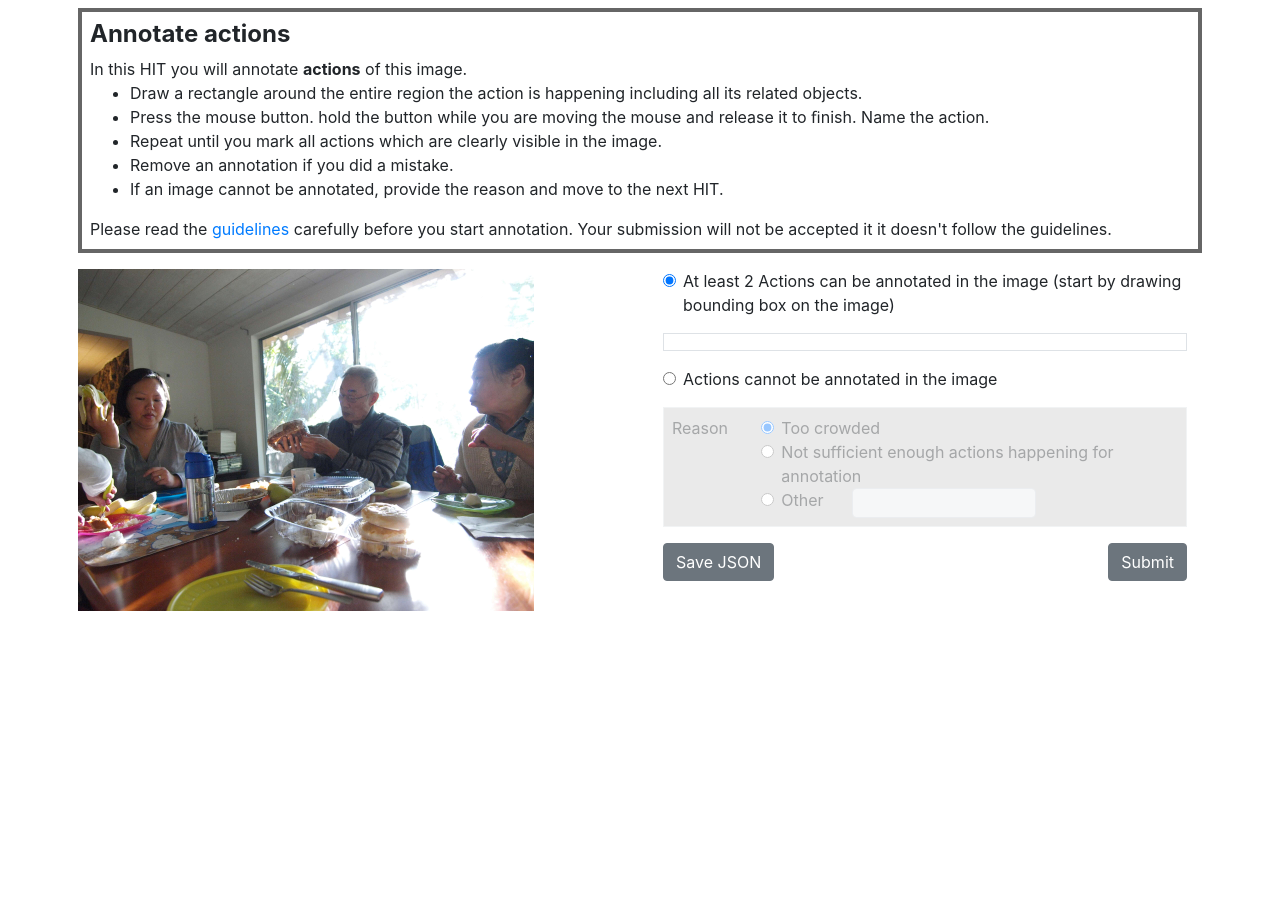
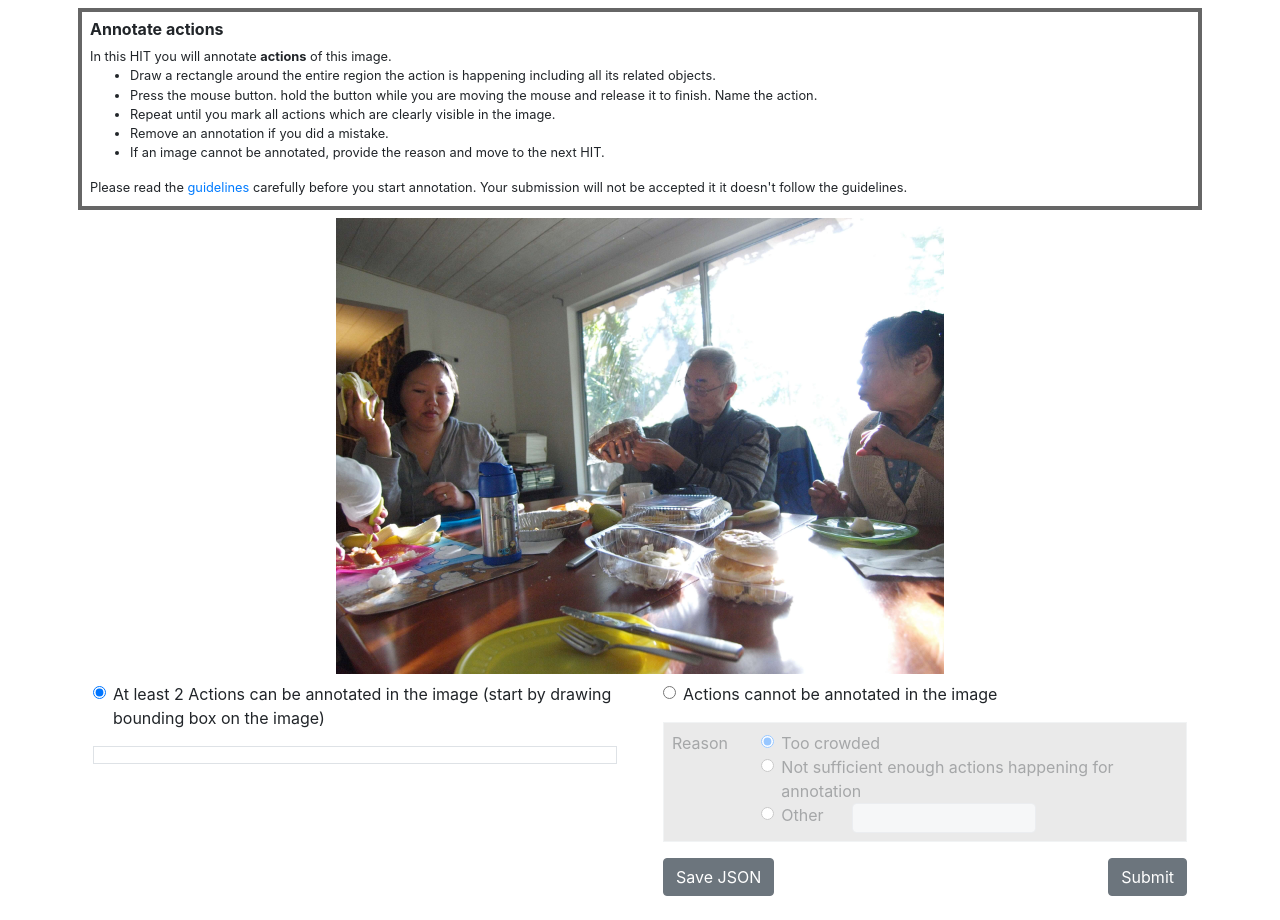
Before and after one commit to sutd-statnlp/design-statnlp-web-annotated-action, a Vue app: page / in a window 1280 px wide. Before the commit the page ends 800 px from the top, so only its background shows below. Built offline with nearby package versions, Linux system fonts and the light colour scheme.

Commit message:
update homepage with bigger image in the middle

```diff
--- a/src/components/GuideHeader.vue
+++ b/src/components/GuideHeader.vue
@@ -1,9 +1,9 @@
 <template>
   <div class="m-guide-header row p-2">
     <div class="col p-2">
-      <h4>
+      <h6>
         <strong>Annotate actions</strong>
-      </h4>
+      </h6>
       <span>
         In this HIT you will annotate <strong>actions</strong> of this image.
       </span>
@@ -33,4 +33,7 @@ export default {
   .m-guide-header .col {
     border: 4px solid #666666;
   }
+  .m-guide-header {
+    font-size: 0.8em;
+  }
 </style>
--- a/src/pages/HomePage.vue
+++ b/src/pages/HomePage.vue
@@ -1,10 +1,11 @@
 <template>
-  <div class="m-home row">
-    <div class="col-md-6 col-sm-12 p-2">
+  <div class="m-home">
+    <form v-on:submit.prevent="submitAction">
+    <div class="row justify-content-center">
         <canvas id="m-canvas" width="540" height="320"></canvas>
     </div>
-    <div class="col-md-6  col-sm-12">
-      <form v-on:submit.prevent="submitAction">
+    <div class="row">
+      <div class="col-md-6 col-sm-12">
          <div class="p-2">
           <div class="form-check">
             <input v-model="radioOption" class="form-check-input" type="radio" name="radios" id="radios1" value="action" checked >
@@ -38,6 +39,8 @@
             </div>
           </div>
         </div>
+      </div>
+      <div class="col-md-6 col-sm-12">
         <div class="p-2">
           <div class="form-check">
             <input v-model="radioOption" class="form-check-input" type="radio" name="radios" id="radios2" value="reason">
@@ -90,8 +93,9 @@
             {{error}}
           </div>
         </div>
+      </div>
+    </div>
     </form>
-    </div>
   </div>
 </template>
 
@@ -102,7 +106,7 @@ export default {
   name: 'HomePage',
   data () {
     return {
-      resize: 8,
+      resize: 6,
       images: [
         {
           id: '1',
```
Lines whose indentation alone changed are shown as unchanged.
